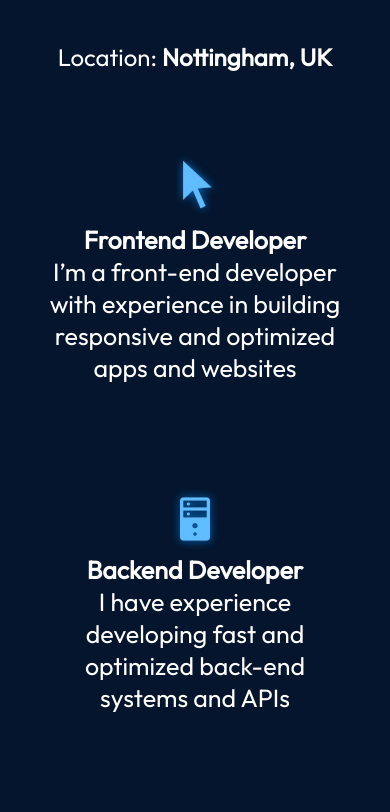
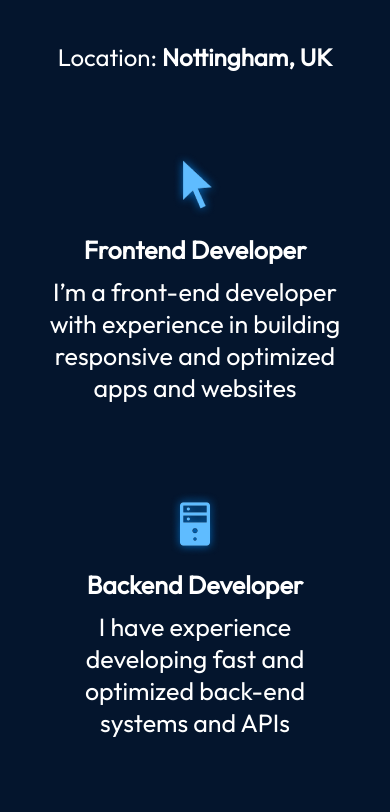
Before and after one commit to playhavoc/MyPortfolio, a React (Vite) app: page / in a window 390 px wide. Shown: the part 1269-2081 px from the top of the page. Built offline with nearby package versions, Linux system fonts and the light colour scheme.

Commit message:
feat: fixed all of the reactness

```diff
--- a/src/components/About/About.module.css
+++ b/src/components/About/About.module.css
@@ -109,7 +109,13 @@
     padding-left: 0;
     padding-right: 0;
     flex-direction: column;
-    align-items: center; /* Center the individual items */
+    align-items: center;
+    margin-bottom: -15px; /* Center the individual items */
+  }
+
+  .aboutItemText h3 {
+    margin-top: 10px;
+    margin-bottom: 10px;
   }
 
   .personalInfo {
```
